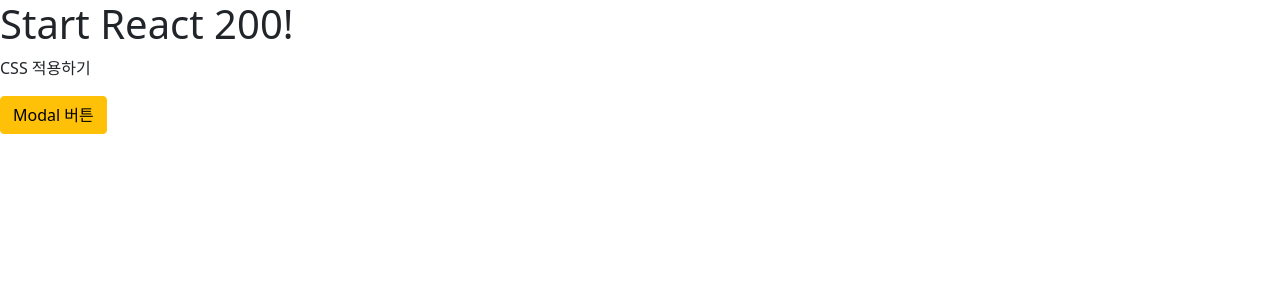
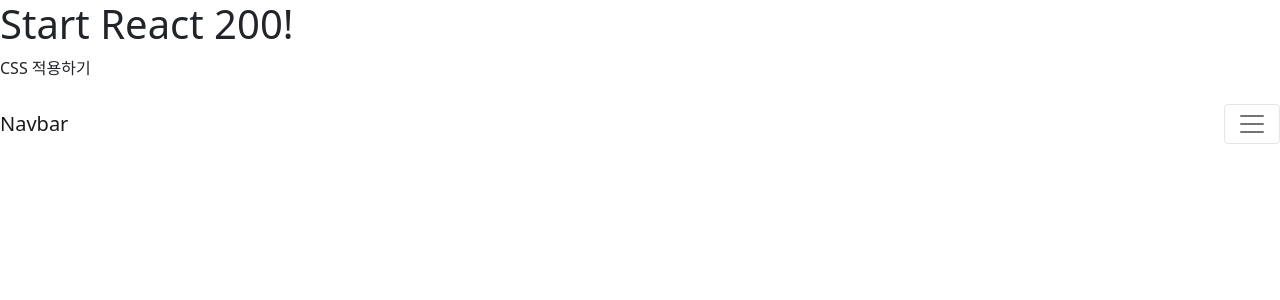
Before and after one commit to Yerim-Choi/React_Study, a React (Create React App) app in the folder client/: page / in a window 1280 px wide. Shown: the top 300 px of the page. Built offline with nearby package versions, Linux system fonts and the light colour scheme.

Commit message:
#R049_reactstrap Navbar 사용

```diff
--- a/client/src/App.js
+++ b/client/src/App.js
@@ -1,6 +1,6 @@
 import React from "react";
 // import "./App.css";
-import ReactstrapModa from "./R048_ReactstrapModal.js";
+import ReactstrapNavbar from "./R049_ReactstrapNavbar.js";
 import "bootstrap/dist/css/bootstrap.css";
 
 function App() {
@@ -8,7 +8,7 @@ function App() {
     <div>
       <h1>Start React 200!</h1>
       <p>CSS 적용하기</p>
-      <ReactstrapModa />
+      <ReactstrapNavbar />
     </div>
   );
 }
--- /dev/null
+++ b/client/src/R049_ReactstrapNavbar.js
@@ -0,0 +1,46 @@
+import React, { Component } from "react";
+import {
+  Collapse,
+  Navbar,
+  NavbarToggler,
+  NavbarBrand,
+  Nav,
+  NavItem,
+  NavLink,
+} from "reactstrap";
+
+class R049_ReactstrapNavbar extends Component {
+  constructor(props) {
+    super(props);
+    this.state = { collapsed: false };
+  }
+
+  toggle = () => {
+    this.setState({ Collapsed: !this.state.collapsed });
+  };
+
+  render() {
+    return (
+      <>
+        <Navbar color="faded" light>
+          <NavbarBrand href="/" className="mr-auto">
+            Navbar
+          </NavbarBrand>
+          <NavbarToggler onClick={this.toggle} className="mr-2" />
+          <Collapse isOpen={this.state.collapsed} navbar>
+            <Nav navbar>
+              <NavItem>
+                <NavLink href="#">react</NavLink>
+              </NavItem>
+              <NavItem>
+                <NavLink href="http://example.com/">200</NavLink>
+              </NavItem>
+            </Nav>
+          </Collapse>
+        </Navbar>
+      </>
+    );
+  }
+}
+
+export default R049_ReactstrapNavbar;
```
